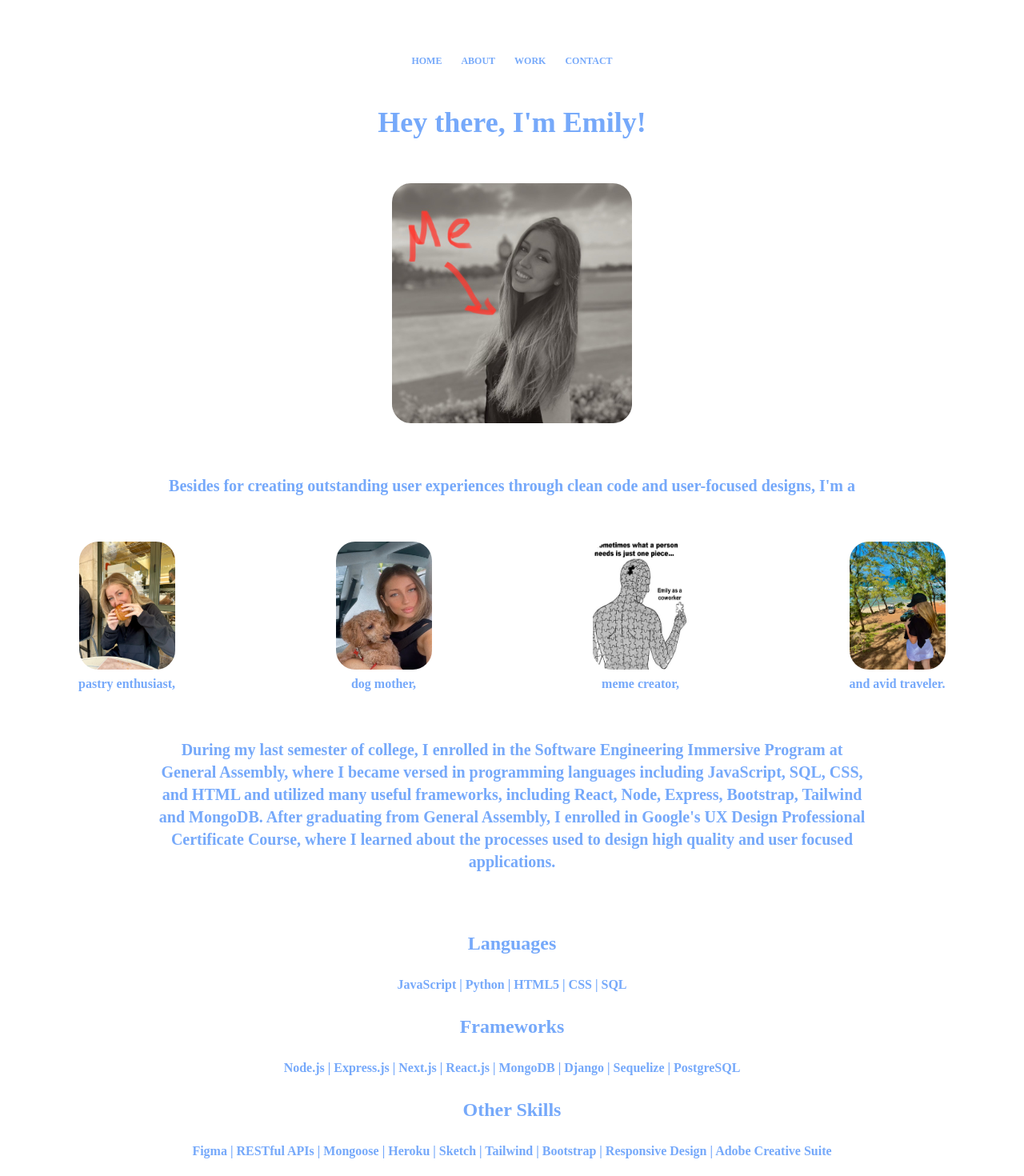
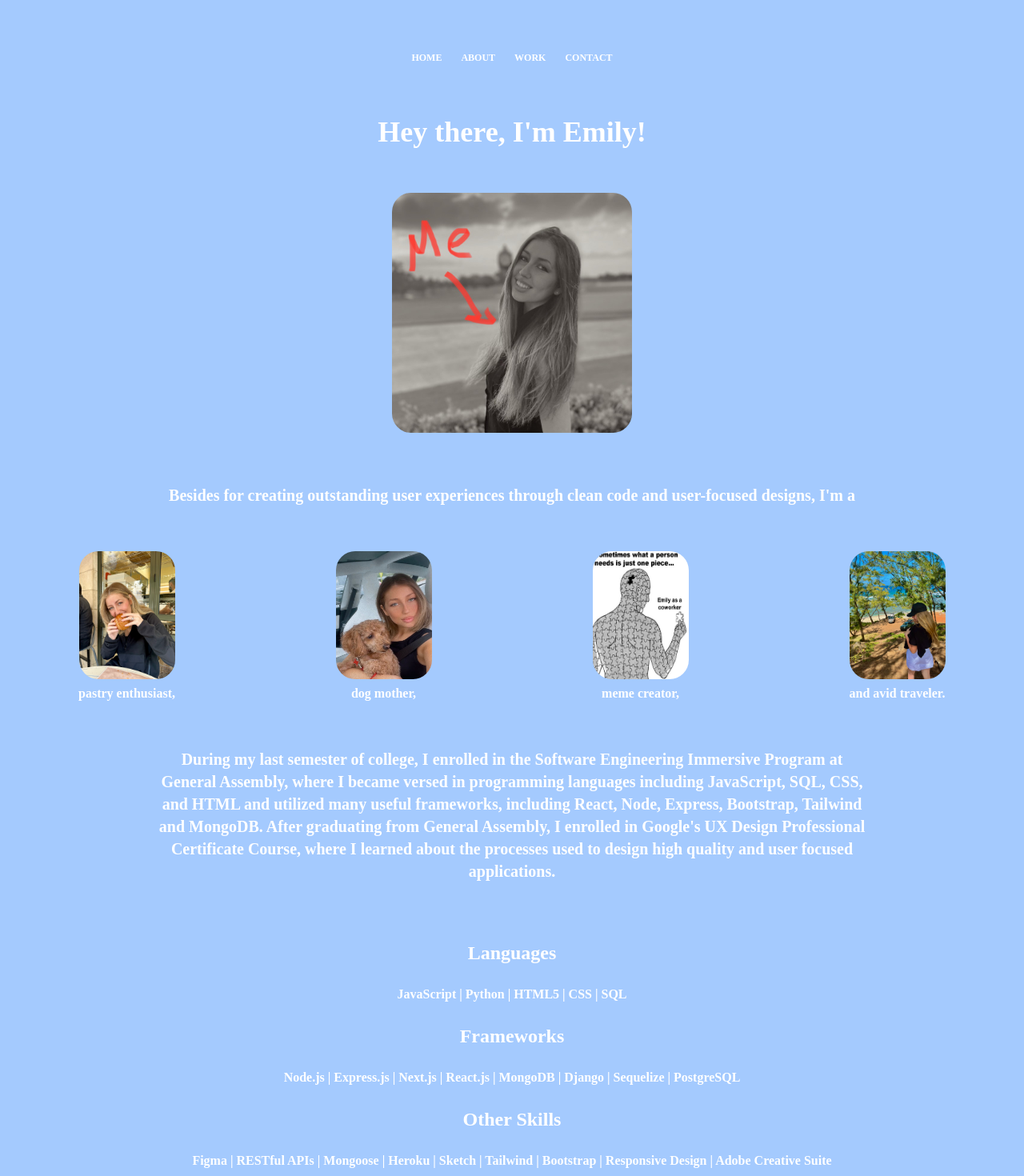
Before and after one commit to emilykiss/Emily-Kiss-Portfolio, a Next.js app: page /about in a window 1280 px wide. Shown: the top 1470 px of the page at 80% size. Built offline with nearby package versions, Linux system fonts and the light colour scheme.

Commit message:
color border

```diff
--- a/components/navbar.jsx
+++ b/components/navbar.jsx
@@ -4,45 +4,7 @@ import styles from "../styles/Home.module.css"
 export default function Navbar() {
   return (
     <>
-      <nav className="relative flex flex-wrap items-center justify-between px-2 py-6  mb-3">
-        <div className="container px-4 mx-auto flex flex-wrap items-center justify-between">
-          {/* <div className="w-full relative flex justify-between lg:w-auto  px-4 lg:static lg:block lg:justify-start">
-            <Link href="/contact">
-              <span className="px-3 py-2 flex items-center uppercase font-bold leading-snug text-black hover:text-lime-600 hover:animate-pulse">
-                EK
-              </span>
-            </Link>
-          </div> */}
-          <div
-            className="lg:flex flex-grow items-center"
-            id="example-navbar-warning"
-          >
-            <ul className="flex flex-col lg:flex-row list-none ml-auto">
-              <li className="nav-item">
-                {/* <Link href="/">
-                  <span className="px-3 py-2 flex items-center text-xs uppercase font-bold leading-snug text-black hover:text-lime-600 hover:animate-pulse">
-                    About
-                  </span>
-                </Link>
-              </li>
-              <li className="nav-item">
-                <Link href="/work">
-                  <span className="px-3 py-2 flex items-center text-xs uppercase font-bold leading-snug text-black hover:text-lime-600 hover:animate-pulse">
-                    Work
-                  </span>
-                </Link>
-              </li>
-              <li className="nav-item">
-                <Link href="/contact">
-                  <span className="px-3 py-2 flex items-center text-xs uppercase font-bold leading-snug text-black hover:text-lime-600 hover:animate-pulse">
-                    Contact
-                  </span>
-                </Link> */}
-              </li>
-            </ul>
-          </div>
-        </div>
-      </nav>
+
     </>
   )
 }
--- a/pages/about.jsx
+++ b/pages/about.jsx
@@ -3,33 +3,33 @@ import Link from "next/link"
 
 export default function About() {
   return (
-    <div>
-      <div className="flex justify-center">
+    <div className="bg-blue-300">
+      <div className="py-14 flex justify-center ">
         <Link href="/">
-          <span className="px-3 py-2 text-xs justify-end uppercase font-bold leading-snug text-blue-400 hover:text-blue-500 hover:animate-pulse">
+          <span className="px-3 py-2 text-xs justify-end uppercase font-bold leading-snug text-white hover:text-blue-500 hover:animate-pulse">
             Home
           </span>
         </Link>
 
         <Link href="/about">
-          <span className="px-3 py-2 text-xs uppercase font-bold leading-snug text-blue-400 hover:text-blue-500  hover:animate-pulse">
+          <span className="px-3 py-2 text-xs uppercase font-bold leading-snug text-white hover:text-blue-500  hover:animate-pulse">
             About
           </span>
         </Link>
         <Link href="/work">
-          <span className="px-3 py-2 justify-end text-xs uppercase font-bold leading-snug text-blue-400 hover:text-blue-500  hover:animate-pulse">
+          <span className="px-3 py-2 justify-end text-xs uppercase font-bold leading-snug text-white hover:text-blue-500  hover:animate-pulse">
             Work
           </span>
         </Link>
 
         <Link href="/contact">
-          <span className="px-3 py-2 text-xs uppercase font-bold leading-snug text-blue-400 hover:text-blue-500 hover:animate-pulse">
+          <span className="px-3 py-2 text-xs uppercase font-bold leading-snug text-white hover:text-blue-500 hover:animate-pulse">
             Contact
           </span>
         </Link>
       </div>
 
-      <h2 className=" text-center text-4xl mt-10 mb-14 text-blue-400 font-bold sm:mx-24 md:mx-48 ">
+      <h2 className=" text-center text-4xl  mb-14 text-white font-bold sm:mx-24 md:mx-48 ">
         {`Hey there, I'm Emily!`}
       </h2>
 
@@ -45,12 +45,12 @@ export default function About() {
         </p>
       </div>
 
-      <h2 className="text-center pt-12 pb-10 text-xl text-blue-400 font-bold m-4 sm:mx-24 md:mx-48">
+      <h2 className="text-center pt-12 pb-10 text-xl text-white font-bold m-4 sm:mx-24 md:mx-48">
         {`Besides for creating outstanding user experiences through clean code and user-focused designs, I'm a`}
       </h2>
 
       <div className="grid grid-cols-4 gap-1">
-        <div className="mb-2 mx-8 text-center font-bold text-md text-blue-400">
+        <div className="mb-2 mx-8 text-center font-bold text-md text-white">
           <div className="text-white text-sm">
             <Image
               src="/pastry.jpeg"
@@ -62,7 +62,7 @@ export default function About() {
           </div>
           {`pastry enthusiast,`}
         </div>
-        <div className="mb-2 mx-8  text-center justify-end font-bold text-md text-blue-400">
+        <div className="mb-2 mx-8  text-center justify-end font-bold text-md text-white">
           <div className="text-white text-sm">
             <Image
               src="/ruby.png"
@@ -74,7 +74,7 @@ export default function About() {
           </div>
           {`dog mother,`}
         </div>
-        <div className="mb-2 mx-8 text-center font-bold text-md text-blue-400">
+        <div className="mb-2 mx-8 text-center font-bold text-md text-white">
           <div className="text-white text-sm">
             <Image
               src="/meme.jpg"
@@ -86,7 +86,7 @@ export default function About() {
           </div>
           {`meme creator,`}
         </div>
-        <div className="mb-2 mx-8 text-center justify-end font-bold text-md text-blue-400">
+        <div className="mb-2 mx-8 text-center justify-end font-bold text-md text-white">
           <div className="text-white text-sm">
             <Image
               src="/h.jpeg"
@@ -101,34 +101,37 @@ export default function About() {
       </div>
       <br></br>
       <br></br>
-      <div className="text-center text-xl font-bold text-blue-400 sm:mx-24 md:mx-48">
+      <div className="text-center text-xl font-bold text-white sm:mx-24 md:mx-48">
         {`During my last semester of college, I enrolled in the Software
         Engineering Immersive Program at General Assembly, where I became versed
         in programming languages including JavaScript, SQL, CSS, and HTML and
         utilized many useful frameworks, including React, Node, Express,
         Bootstrap, Tailwind and MongoDB. After graduating from General Assembly, I enrolled in Google's UX Design Professional Certificate Course, where I learned about the processes used to design high quality and user focused applications.`}
       </div>
-      <div className="">
-        <h5 className="pt-12 text-center font-bold text-blue-400 mt-6 text-2xl sm:mx-24 md:mx-48">
+
+      <div className="bg-blue-300">
+        <h5 className="pt-12 text-center font-bold text-white mt-6 text-2xl sm:mx-24 md:mx-48">
           Languages{" "}
         </h5>
-        <h5 className="text-blue-400 text-center m-6">
+        <h5 className="text-white text-center m-6">
           JavaScript | Python | HTML5 | CSS | SQL
         </h5>
-        <h5 className="text-center font-bold text-blue-400 text-2xl sm:mx-24 md:mx-48">
+        <h5 className="text-center font-bold text-white text-2xl sm:mx-24 md:mx-48">
           Frameworks{" "}
         </h5>
-        <h5 className="text-blue-400 text-center m-6">
+        <h5 className="text-white text-center m-6">
           Node.js | Express.js | Next.js | React.js | MongoDB | Django |
           Sequelize | PostgreSQL
         </h5>
-        <h5 className="text-center font-bold text-blue-400 text-2xl sm:mx-24 md:mx-48">
+        <h5 className="text-center font-bold text-white text-2xl sm:mx-24 md:mx-48">
           Other Skills{" "}
         </h5>
-        <h5 className="text-blue-400 text-center m-6">
+        <h5 className="text-white bg-blue-300 text-center m-6">
           Figma | RESTful APIs | Mongoose | Heroku | Sketch | Tailwind |
           Bootstrap | Responsive Design | Adobe Creative Suite
         </h5>
+        <br></br>
+        <br></br>
       </div>
     </div>
   )
--- a/pages/contact.jsx
+++ b/pages/contact.jsx
@@ -4,7 +4,7 @@ import Link from "next/link"
 export default function Contact() {
   return (
     <div>
-      <div className="flex justify-center">
+      <div className="py-14 flex justify-center">
         <Link href="/">
           <span className="px-3 py-2 text-xs justify-end uppercase font-bold leading-snug text-blue-400 hover:text-blue-500 hover:animate-pulse">
             Home
@@ -29,7 +29,7 @@ export default function Contact() {
         </Link>
       </div>
 
-      <h1 className="m-8 pt-10 text-center text-4xl text-blue-400">
+      <h1 className="m-8 text-center text-4xl text-blue-400">
         {`Haven't had enough yet, eh?`}
       </h1>
       <h1 className="underline text-white text-8xl underline-offset-8 decoration-wavy decoration-sky-200">
--- a/pages/index.js
+++ b/pages/index.js
@@ -12,7 +12,7 @@ export default function Home() {
         <meta name="description" content="Generated by create next app" />
         <link rel="icon" href="/emily.jpg" />
       </Head>
-      <main>
+      <main className="">
         <div className="split left">
           <div className="flex justify-end">
             <Link href="/">
--- a/pages/work.jsx
+++ b/pages/work.jsx
@@ -6,31 +6,32 @@ export default function Work() {
   return (
     <main>
       {/* <div className="split left"> */}
-      <div className="text-center pb-14">
+      <div className="text-center py-14">
         <Link href="/">
-          <span className="px-3  py-2 text-xs justify-end uppercase font-bold leading-snug text-blue-400 hover:text-blue-500 hover:animate-pulse">
+          <span className="px-3  text-xs justify-end uppercase font-bold leading-snug text-blue-400 hover:text-blue-500 hover:animate-pulse">
             Home
           </span>
         </Link>
 
         <Link href="/work">
-          <span className="px-3 py-2 justify-end text-xs uppercase font-bold leading-snug text-blue-400 hover:text-blue-500 hover:animate-pulse">
+          <span className="px-3 justify-end text-xs uppercase font-bold leading-snug text-blue-400 hover:text-blue-500 hover:animate-pulse">
             Work
           </span>
         </Link>
 
         <Link href="/about">
-          <span className="px-3 py-2 text-xs uppercase font-bold leading-snug text-blue-400 hover:text-blue-500 hover:animate-pulse">
+          <span className="px-3  text-xs uppercase font-bold leading-snug text-blue-400 hover:text-blue-500 hover:animate-pulse">
             About
           </span>
         </Link>
 
         <Link href="/contact">
-          <span className="px-3 py-2 text-xs uppercase font-bold leading-snug text-blue-400 hover:text-blue-500 hover:animate-pulse">
+          <span className="px-3 text-xs uppercase font-bold leading-snug text-blue-400 hover:text-blue-500 hover:animate-pulse">
             Contact
           </span>
         </Link>
       </div>
+
 
       <div className="grid grid-cols-2 gap-1">
         <div className=" bg-blue-100 rounded-xl m-10">
@@ -76,6 +77,7 @@ export default function Work() {
           </h6>
         </div>
       </div>
+
 
       <div className="grid grid-cols-2 gap-1">
         <div className="bg-blue-100 rounded-xl m-10">
```
